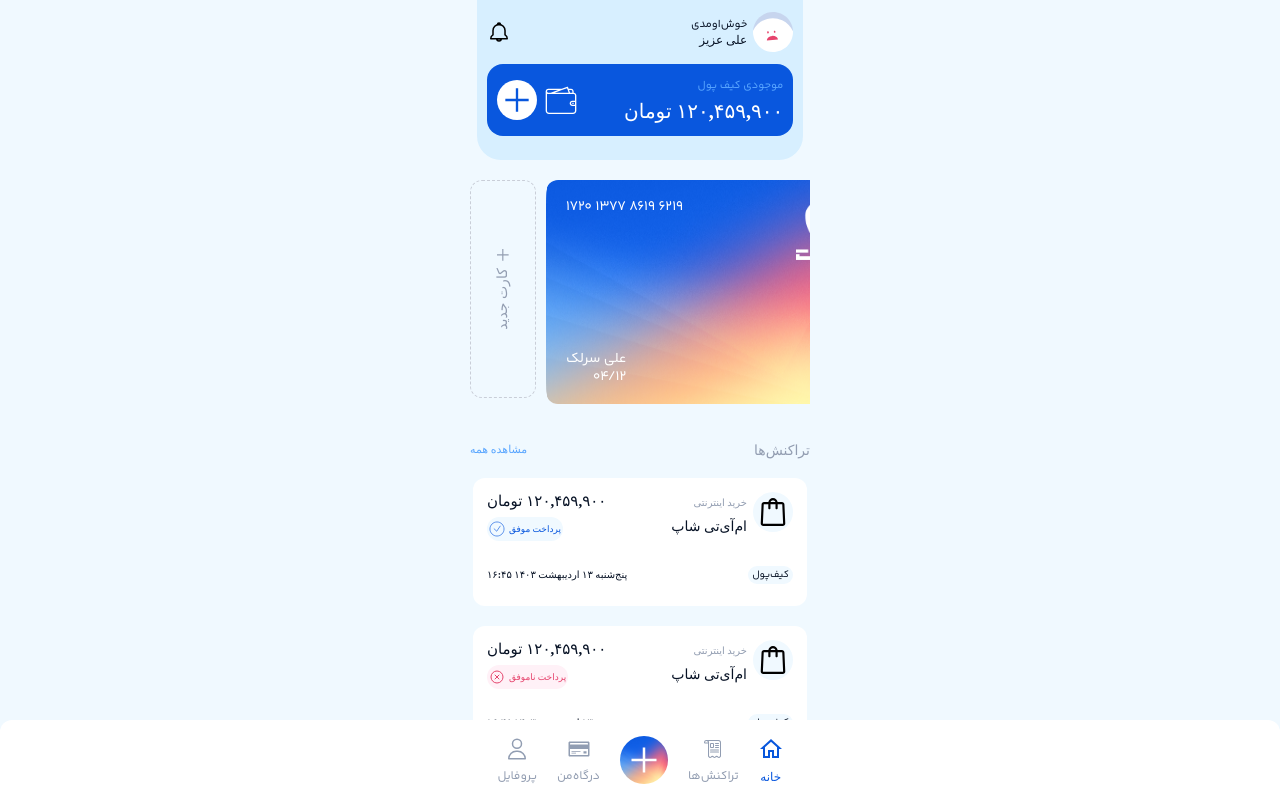
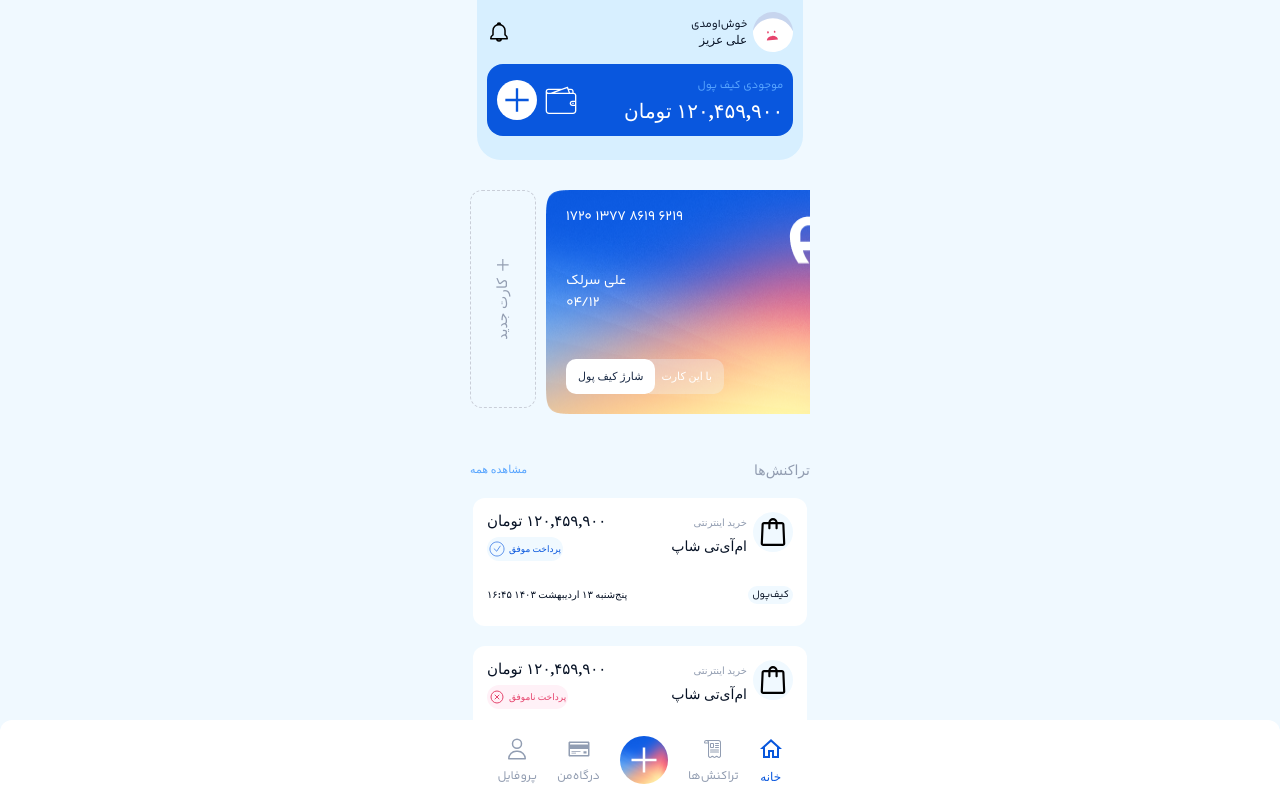
Before and after one commit to alireza013013/ramit-pay, a React (Vite) app: page /dashboard/home in a window 1280 px wide. Shown: the top 798 px of the page. Built offline with nearby package versions, Linux system fonts and the light colour scheme; a web font is replaced by a local one.

Commit message:
home page complete

```diff
--- /dev/null
+++ b/src/components/cardBank/CardBank.jsx
@@ -0,0 +1,46 @@
+import { useState } from 'react'
+import './CardBank.scss'
+
+export const CardBank = (props) => {
+
+    const url = "/src/assets/banks/" + props.bank + ".png"
+
+    const [activeKind, setActiveKind] = useState("charge")
+
+    return (
+        <div className='bank-card' style={
+            {
+                backgroundImage: `url(${url})`
+            }
+        }>
+            <span className='number'>{props.number}</span>
+            <div className='name-date'>
+                <span className='name'>{props.owner}</span>
+                <span className='date'>{props.date}</span>
+            </div>
+
+            <div className='contain-kind'>
+                <span className={
+                    [
+                        activeKind == "card" ? `active-card` : ``,
+                        "kind",
+                        "card"
+                    ].join(" ")
+                }
+                    onClick={() => setActiveKind("card")}
+                >
+                    با این کارت
+                </span>
+                <span className={
+                    [
+                        activeKind == "charge" ? `active-charge` : ``,
+                        "kind",
+                        "charge"
+                    ].join(" ")
+                } onClick={() => setActiveKind("charge")}>
+                    شارژ کیف‌ پول
+                </span>
+            </div>
+        </div>
+    )
+}
--- /dev/null
+++ b/src/components/cardBank/CardBank.scss
@@ -0,0 +1,72 @@
+.bank-card {
+    min-width: 280px;
+    height: 184px;
+    border-radius: 12px;
+    display: flex;
+    flex-direction: column;
+    justify-content: space-between;
+    position: relative;
+    align-items: flex-end;
+    padding: 20px;
+    background-repeat: no-repeat;
+    background-size: 100% 100%;
+    .number {
+        font-size: 14px;
+        line-height: 14px;
+        color: #ffffff;
+        font-weight: 400;
+    }
+    .name-date {
+        display: flex;
+        flex-direction: column;
+        row-gap: 8px;
+        align-items: flex-end;
+        .name {
+            font-size: 14px;
+            line-height: 14px;
+            color: #ffffff;
+            font-weight: 400;
+        }
+        .date {
+            font-size: 14px;
+            line-height: 14px;
+            color: #ffffff;
+            font-weight: 400;
+        }
+    }
+
+    .contain-kind {
+        display: flex;
+
+        .kind {
+            font-size: 11px;
+            line-height: 11px;
+            color: #ffffff;
+            font-weight: 600;
+            background-color: #f1f2f557;
+            padding: 12px;
+            cursor: pointer;
+        }
+
+        .card {
+            border-radius: 0 10px 10px 0;
+        }
+
+        .charge {
+            border-radius: 10px 0 0 10px;
+        }
+
+        .active-card {
+            border-radius: 10px;
+            background-color: #ffffff;
+            color: #1b2b46;
+            margin-left: -6px;
+        }
+        .active-charge {
+            border-radius: 10px;
+            background-color: #ffffff;
+            color: #1b2b46;
+            margin-right: -6px;
+        }
+    }
+}
--- a/src/pages/dashboard/home/Home.jsx
+++ b/src/pages/dashboard/home/Home.jsx
@@ -3,9 +3,9 @@ import user from "../../../assets/icons/failed-user.svg"
 import plus from "../../../assets/icons/plus.svg"
 import alarm from "../../../assets/icons/alarm.svg"
 import wallet from "../../../assets/icons/wallet.svg"
-import whiteLogo from "../../../assets/Remit.png"
 import { CardTransaction } from '../../../components/cardTransaction/CardTransaction'
 import { Link } from 'react-router-dom'
+import { CardBank } from '../../../components/cardBank/CardBank'
 
 
 export const Home = () => {
@@ -49,6 +49,21 @@ export const Home = () => {
         }
     ]
 
+    const bankCards = [
+        {
+            number: "۶۲۱۹  ۸۶۱۹  ۱۳۷۷  ۱۷۲۰",
+            owner: "علی سرلک",
+            date: "۰۴/۱۲",
+            bank: "rammit"
+        },
+        {
+            number: "۶۲۱۹  ۸۶۱۹  ۱۳۷۷  ۱۷۲۰",
+            owner: "علی سرلک",
+            date: "۰۴/۱۲",
+            bank: "blue"
+        },
+    ]
+
 
     return (
         <div className='main-home-div'>
@@ -84,14 +99,18 @@ export const Home = () => {
                             <img src={plus} alt="Plus" />کارت جدید
                         </span>
                     </div>
-                    <div className='bank-card'>
-                        <img src={whiteLogo} alt="Bank Logo" />
-                        <span className='number'>۶۲۱۹  ۸۶۱۹  ۱۳۷۷  ۱۷۲۰</span>
-                        <div className='name-date'>
-                            <span className='name'>علی سرلک</span>
-                            <span className='date'>۰۴/۱۲</span>
-                        </div>
-                    </div>
+                    {
+                        bankCards.map((item, index) => {
+                            return (
+                                <CardBank
+                                    key={index}
+                                    owner={item.owner}
+                                    number={item.number}
+                                    date={item.date}
+                                    bank={item.bank} />
+                            )
+                        })
+                    }
                 </div>
 
 
--- a/src/pages/dashboard/home/Home.scss
+++ b/src/pages/dashboard/home/Home.scss
@@ -126,6 +126,7 @@
             margin-top: 20px;
             column-gap: 10px;
             overflow-x: auto;
+            padding: 10px 0;
 
             .add-card-div {
                 min-width: 64px;
@@ -157,49 +158,25 @@
                 }
             }
 
-            .bank-card {
-                background: url("../../../assets/background.png");
-                min-width: 280px;
-                height: 184px;
-                border-radius: 12px;
-                display: flex;
-                flex-direction: column;
-                justify-content: space-between;
-                position: relative;
-                align-items: flex-end;
-                padding: 20px;
-                background-repeat: no-repeat;
-                background-size: 100% 100%;
-                .number {
-                    font-size: 14px;
-                    line-height: 14px;
-                    color: #ffffff;
-                    font-weight: 400;
-                }
-                .name-date {
-                    display: flex;
-                    flex-direction: column;
-                    row-gap: 4px;
-                    .name {
-                        font-size: 14px;
-                        line-height: 14px;
-                        color: #ffffff;
-                        font-weight: 400;
-                    }
-                    .date {
-                        font-size: 14px;
-                        line-height: 14px;
-                        color: #ffffff;
-                        font-weight: 400;
-                    }
-                }
-                img {
-                    width: 50px;
-                    height: 60px;
-                    position: absolute;
-                    top: 20px;
-                    right: 20px;
-                }
+            &::-webkit-scrollbar {
+                @include responsive-size(display, flex, flex, none, none);
+            }
+
+            /* Track */
+            &::-webkit-scrollbar-track {
+                background: white;
+                border-radius: 20px;
+            }
+
+            /* Handle */
+            &::-webkit-scrollbar-thumb {
+                background: #d7efff;
+                border-radius: 20px;
+            }
+
+            /* Handle on hover */
+            &::-webkit-scrollbar-thumb:hover {
+                background: #d7efff;
             }
         }
 
--- a/src/pages/personalAccount/PersonalAccount.jsx
+++ b/src/pages/personalAccount/PersonalAccount.jsx
@@ -5,6 +5,7 @@ import { Profile } from './components/profile/Profile'
 import { About } from './components/about/About'
 import { Support } from './components/support/Support'
 import { Roles } from './components/roles/Roles'
+import { Link } from 'react-router-dom'
 
 export const PersonalAccount = () => {
 
@@ -20,7 +21,7 @@ export const PersonalAccount = () => {
         <div className='main-personal'>
             <div className='title-button'>
                 <span className='title'>حساب کاربری</span>
-                <img src={arrow} alt="Arrow" />
+                <Link className='link' to={'/dashboard/home'}><img src={arrow} alt="Arrow" /></Link>
             </div>
 
             <div className='tabs'>
--- a/src/pages/personalAccount/PersonalAccount.scss
+++ b/src/pages/personalAccount/PersonalAccount.scss
@@ -24,12 +24,14 @@
             line-height: 14px;
             color: black;
         }
-        img {
-            width: 32px;
-            height: 32px;
+        .link {
             position: absolute;
             right: 10px;
-            cursor: pointer;
+            img {
+                width: 32px;
+                height: 32px;
+                cursor: pointer;
+            }
         }
     }
 
```
Also changed, not shown: src/assets/banks/blue.png (added), src/assets/banks/rammit.png (added).
